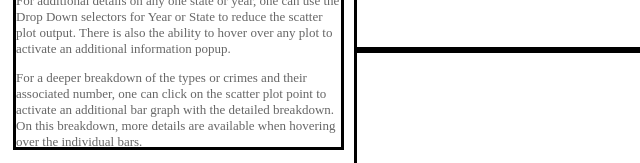
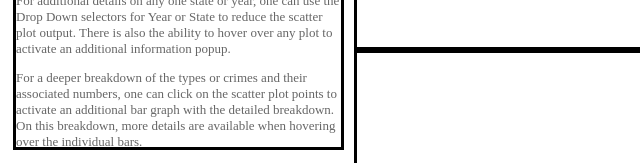
Before and after one commit to rharms3/Visualization-Class, a plain HTML site: page index.html in a window 1280 px wide. Shown: the part 637-800 px from the top of the page, 0-640 px from the left. Drawn offline with nearby package versions, Linux system fonts and the light colour scheme; no server answers.

Commit message:
Update index.html

```diff
--- a/index.html
+++ b/index.html
@@ -50,8 +50,8 @@
                    additional information popup.
                </p>
                <p style="color:#666;font-size:13px">
-                   For a deeper breakdown of the types or crimes and their associated number, one can click on the scatter
-                   plot point to activate an additional bar graph with the detailed breakdown.  On this breakdown, more
+                   For a deeper breakdown of the types or crimes and their associated numbers, one can click on the scatter
+                   plot points to activate an additional bar graph with the detailed breakdown.  On this breakdown, more
                    details are available when hovering over the individual bars.
                  </p>
 
```
